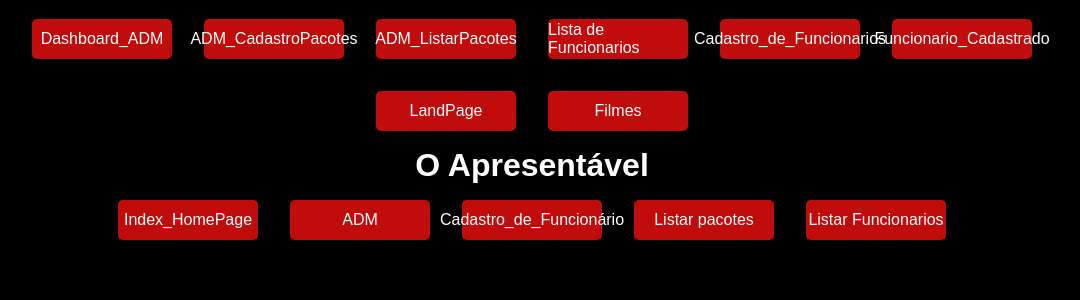
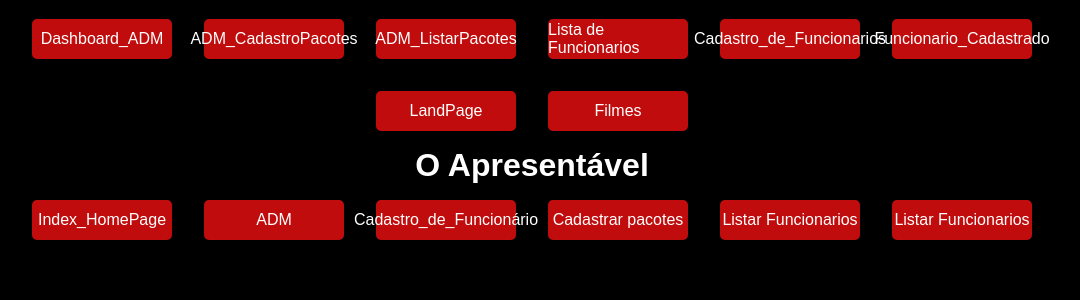
Before and after one commit to PI-InfoWeb-CNAT/2023-MovieCat, an ASP.NET MVC app: page /Temporario/MapaLinks in a window 1280 px wide. Shown: the part 141-441 px from the top of the page, without its empty margins (108-1188 px from the left). Run offline with ASP.NET Core 8 and stand-ins for ASP.NET MVC 5, Linux system fonts and the light colour scheme; the project's own start-up code is not run, and a stand-in starts its controllers and pages; some libraries are stand-ins or nearby versions; some web fonts are replaced.

Commit message:
colocando links no mapa de links

```diff
--- a/source/AgendMovies/AgendMovies/Views/Temporario/MapaLinks.cshtml
+++ b/source/AgendMovies/AgendMovies/Views/Temporario/MapaLinks.cshtml
@@ -82,10 +82,12 @@
             <li><p>Index_HomePage</p></li></a>
             <a href='@Url.Action("AdmPage", "Adm")'>
             <li><p>ADM</p></li></a>
-            <a href='@Url.Action("CadastroFuncionarios", "CadastroFuncionarios")'>
+            <a href='@Url.Action("Cadastrar", "Funcionarios")'>
             <li><p>Cadastro_de_Funcionário</p></li></a>
-            <a href='@Url.Action("ListarPacotes", "Pacotes")'>
-            <li><p>Listar pacotes</p></li></a>
+            <a href='@Url.Action("Cadastrar", "Pacotes")'>
+            <li><p>Cadastrar pacotes</p></li></a>
+            <a href='@Url.Action("ListarFuncionarios", "ListarFuncionarios")'>
+            <li><p>Listar Funcionarios</p></li></a>
             <a href='@Url.Action("ListarFuncionarios", "ListarFuncionarios")'>
             <li><p>Listar Funcionarios</p></li></a>
         </ol>
```
